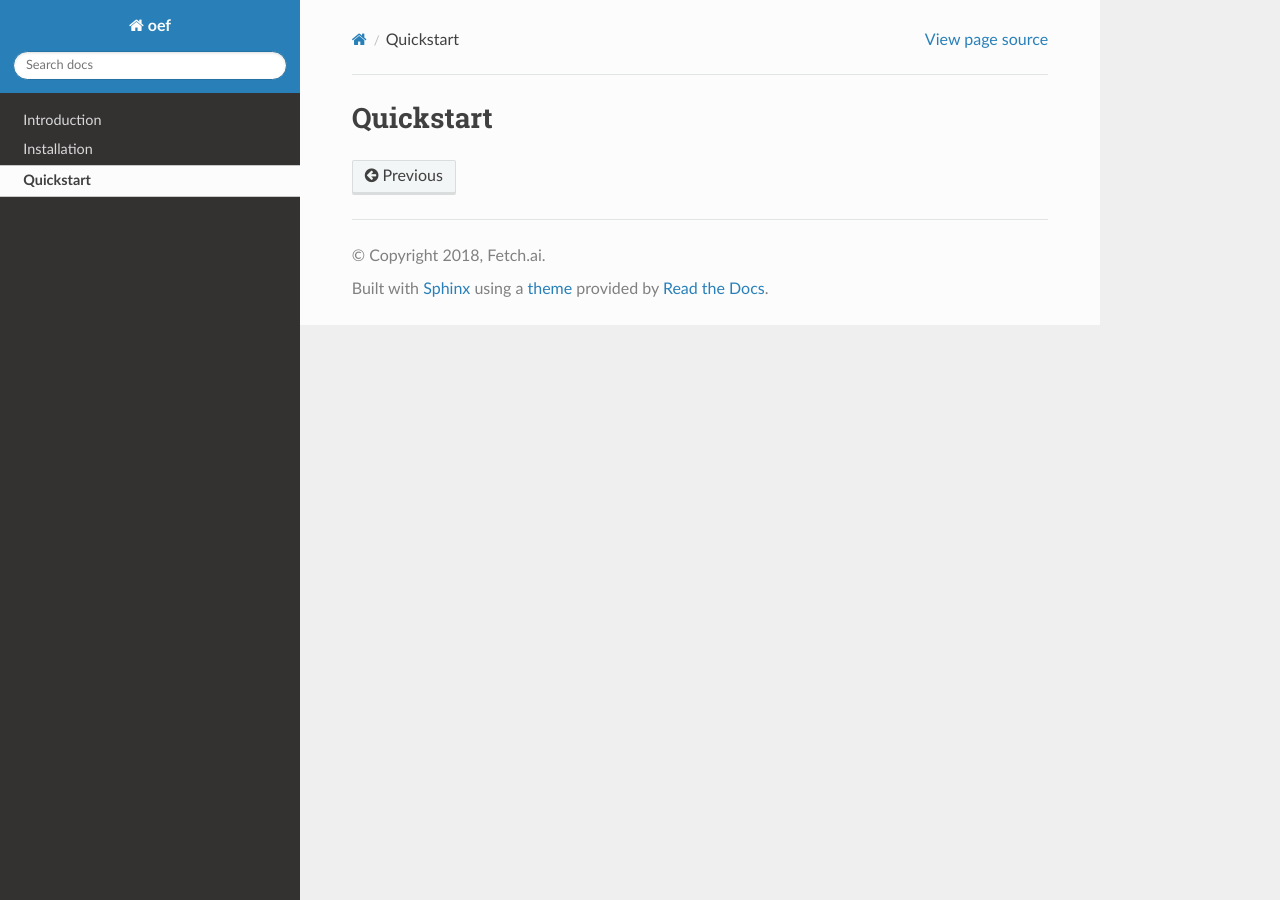
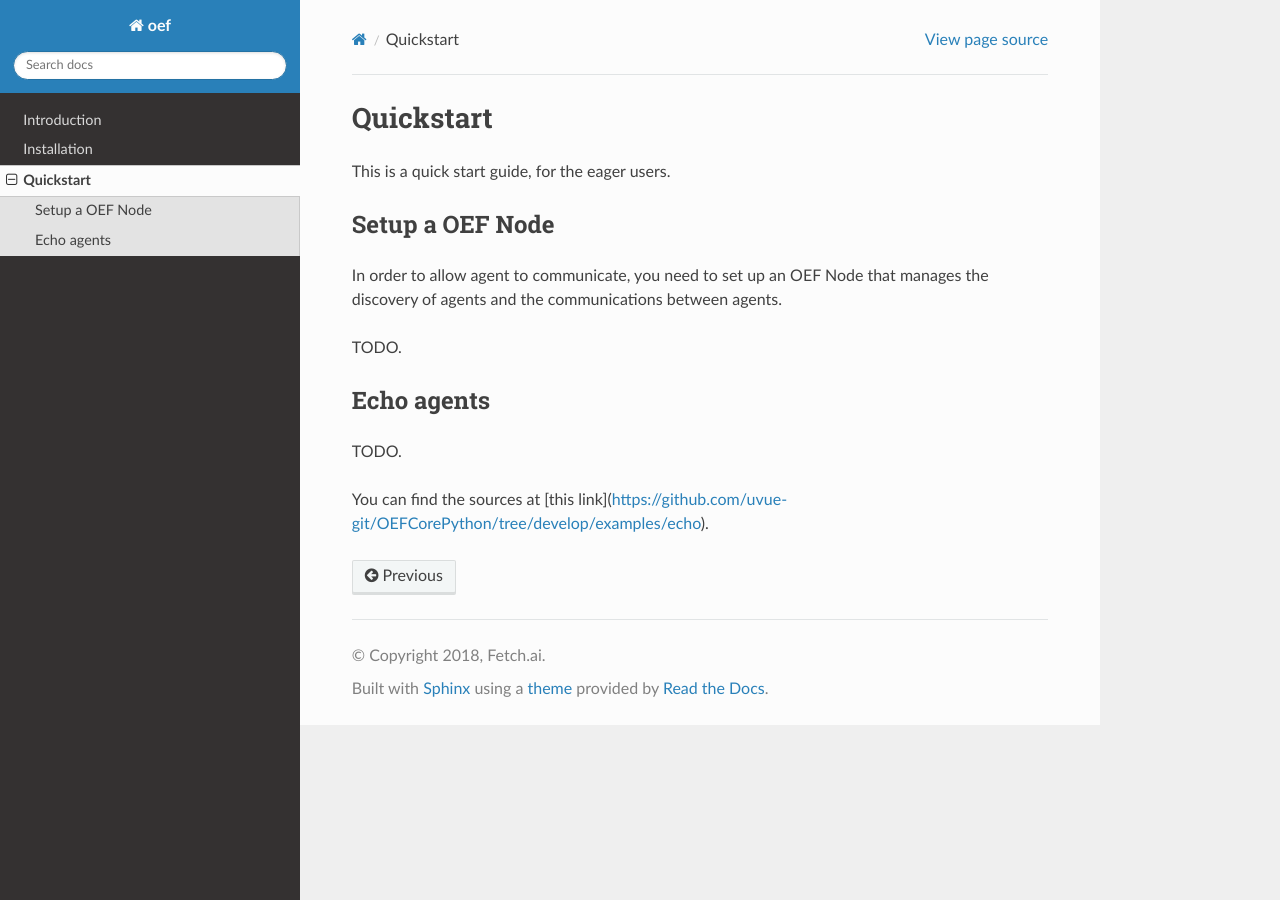
Before and after one commit to Totoual/oef-sdk-python, a Sphinx documentation site: the page built from docs/source/user/quickstart.rst, in a window 1280 px wide. Built offline with Sphinx 7.4.7 and the Read the Docs theme 2.0.0, drawn with Linux system fonts in a browser that asks for light colours; pages that are not in the unit, such as notebooks, are missing from menus.

Commit message:
docs: Add quickstart page.

```diff
--- a/docs/source/user/introduction.rst
+++ b/docs/source/user/introduction.rst
@@ -29,7 +29,7 @@ Finally, the AEA layer implements data models and communication protocols for ag
 to interact with the OEF and with each other.
 
 What is OEF? (Open Economic Framework)
-------------
+--------------------------------------
 
 Overview
 ~~~~~~~~
--- a/docs/source/user/quickstart.rst
+++ b/docs/source/user/quickstart.rst
@@ -2,3 +2,20 @@
 
 Quickstart
 ==========
+
+This is a quick start guide, for the eager users.
+
+Setup a OEF Node
+~~~~~~~~~~~~~~~~
+
+In order to allow agent to communicate, you need to set up an OEF Node that manages the discovery of agents
+and the communications between agents.
+
+TODO.
+
+Echo agents
+~~~~~~~~~~~
+
+TODO.
+
+You can find the sources at [this link](https://github.com/uvue-git/OEFCorePython/tree/develop/examples/echo).
```
Also changed, not shown: 1 other file.
